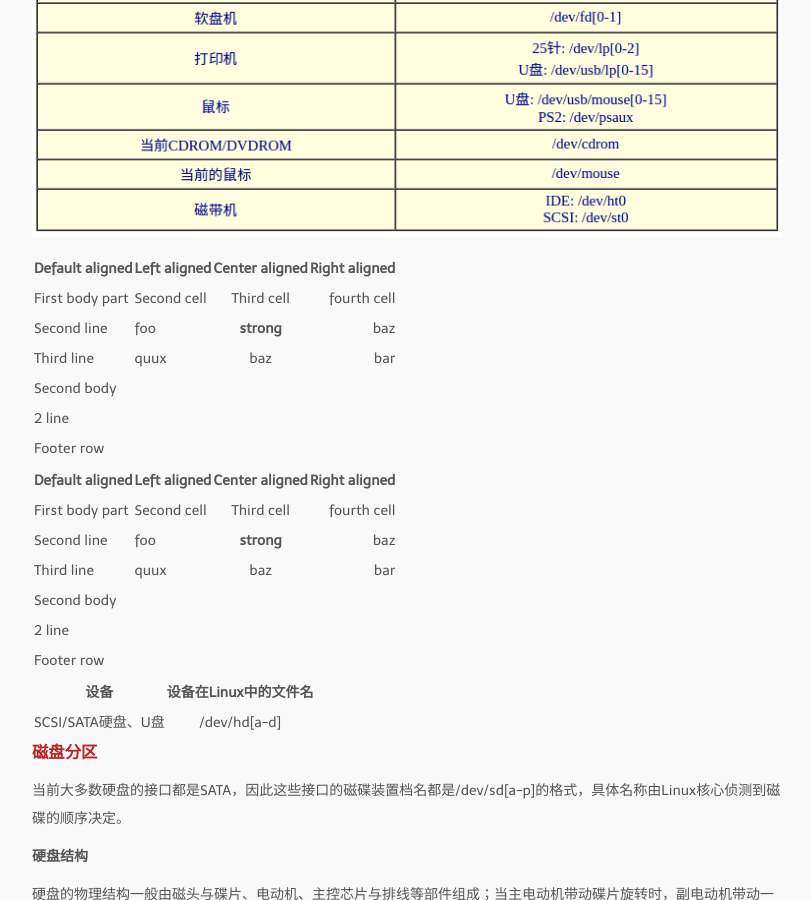
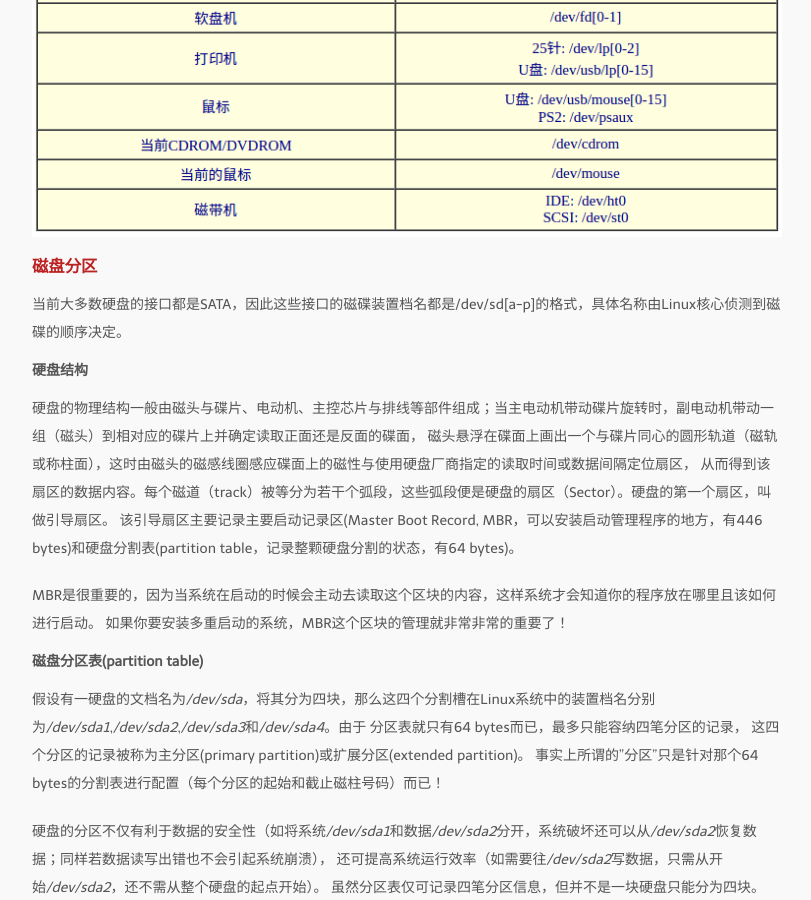
Before and after one commit to bizhishui/bizhishui.github.io, a Jekyll site: the page built from _posts/2017-02-23-Partition-Mount.md, in a window 1280 px wide and 900 px high, scrolled down 589 px. Shown: the whole window, without its empty margins (233-1044 px from the left). Built offline with Jekyll 4.4.1, drawn with Linux system fonts in a browser that asks for light colours; nearby versions of some CDN libraries; some web fonts are replaced; a script that is not in the unit is left out.

Commit message:
test table

```diff
--- a/_posts/2017-02-23-Partition-Mount.md
+++ b/_posts/2017-02-23-Partition-Mount.md
@@ -26,37 +26,6 @@
 下图给出了几个常见的装置与其在Linux当中的档名：
 
 [![linux file system](/media/files/2017/02/23/LinuxDevs.png)](https://github.com/bizhishui/bizhishui.github.io/blob/master/ "linux file system")
-
-
-|-----------------+------------+-----------------+----------------|
-| Default aligned |Left aligned| Center aligned  | Right aligned  |
-|-----------------|:-----------|:---------------:|---------------:|
-| First body part |Second cell | Third cell      | fourth cell    |
-| Second line     |foo         | **strong**      | baz            |
-| Third line      |quux        | baz             | bar            |
-|-----------------+------------+-----------------+----------------|
-| Second body     |            |                 |                |
-| 2 line          |            |                 |                |
-|=================+============+=================+================|
-| Footer row      |            |                 |                |
-|-----------------+------------+-----------------+----------------|
-
-|---
-| Default aligned | Left aligned | Center aligned | Right aligned
-|-|:-|:-:|-:
-| First body part | Second cell | Third cell | fourth cell
-| Second line |foo | **strong** | baz
-| Third line |quux | baz | bar
-|---
-| Second body
-| 2 line
-|===
-| Footer row
-
-
-   |  设备                  |  设备在Linux中的文件名     |
-   |:----------------------:|:--------------------------:|
-   |  SCSI/SATA硬盘、U盘    |  /dev/hd[a-d]              |
 
 
 ### [磁盘分区](http://cn.linux.vbird.org/linux_basic/0130designlinux.php#partition)
```
